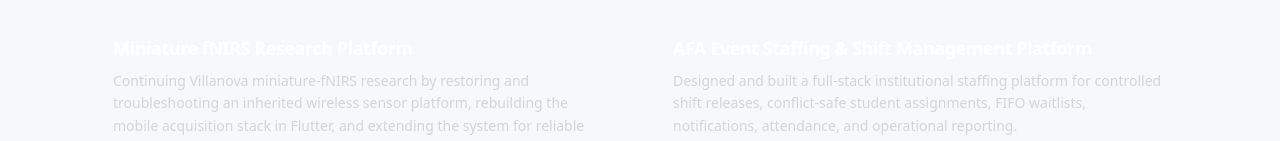
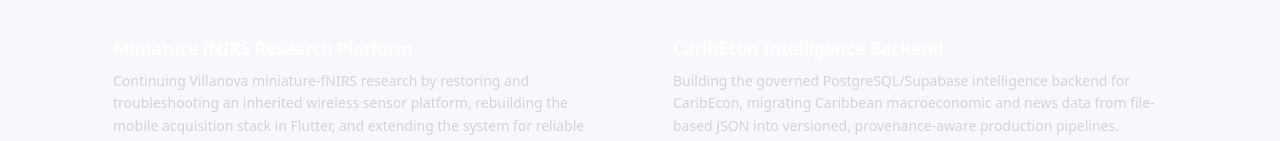
Before and after one commit to aprescod12/aprescod-portfolio-website, a Next.js app: page /projects in a window 1280 px wide. Shown: the part 806-947 px from the top of the page. Built offline with nearby package versions, Linux system fonts and the light colour scheme.

Commit message:
feat(projects): feature CaribEcon in core portfolio

```diff
--- a/src/app/projects/page.tsx
+++ b/src/app/projects/page.tsx
@@ -8,6 +8,7 @@
 
 const selectedProjectTitles = [
   "Miniature fNIRS Research Platform",
+  "CaribEcon Intelligence Backend",
   "AFA Event Staffing & Shift Management Platform",
   "Personal Job Intelligence & Application Tracking Platform",
   "Track & Field Training App",
```
